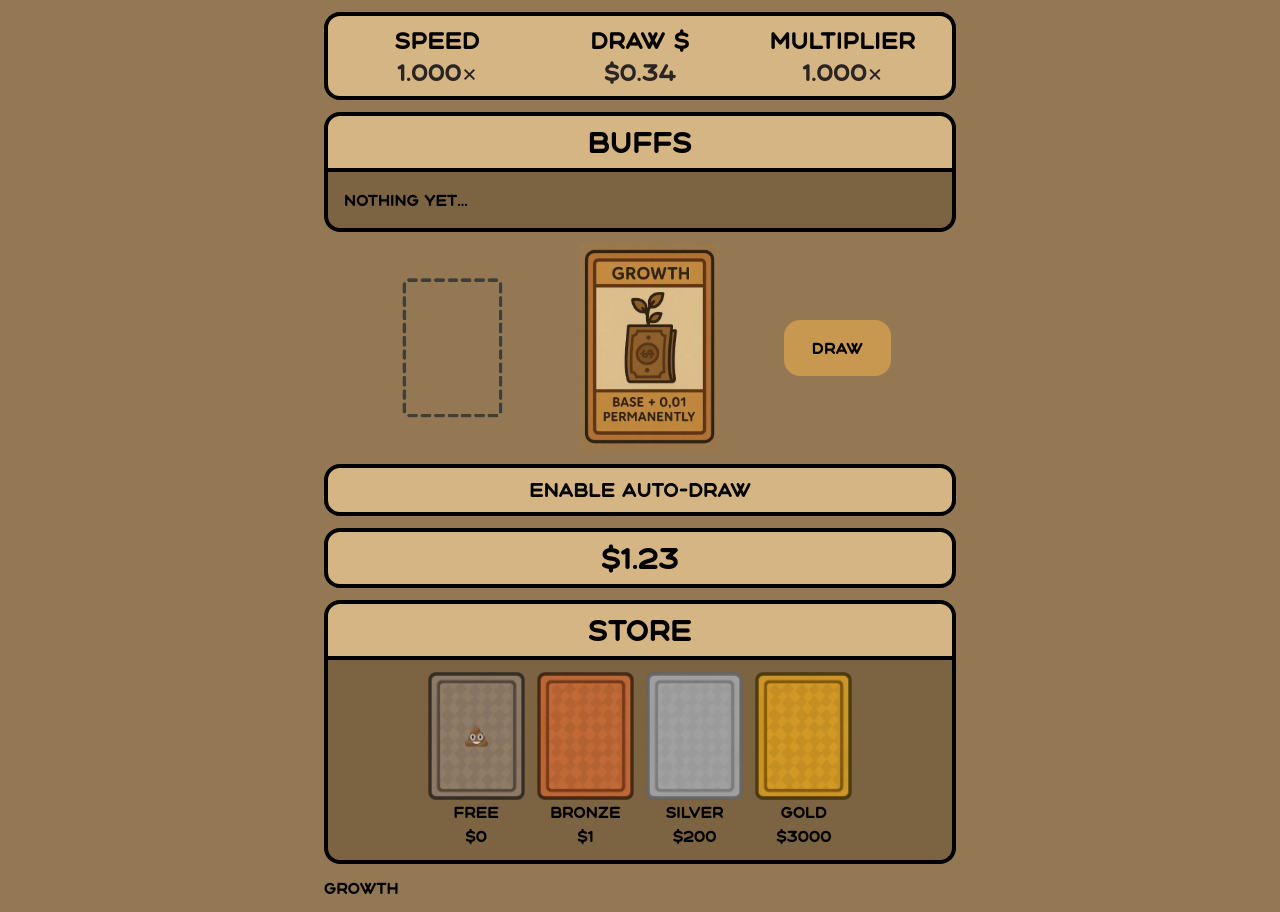
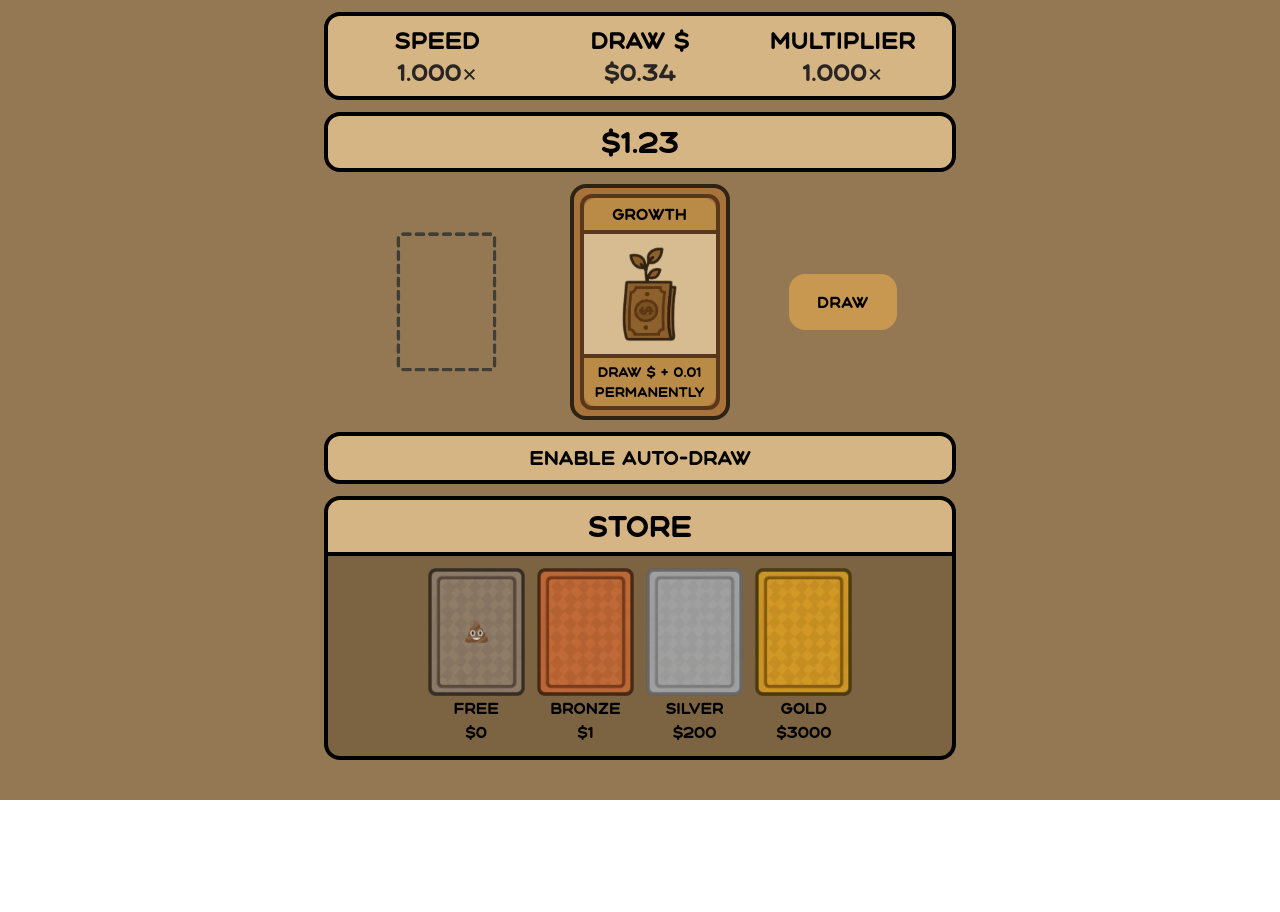
Before and after one commit to hobblyhoy/idle-roll, a React (Vite) app: page / in a window 1280 px wide. After the commit the page ends 800 px from the top, so only its background shows below. Built offline with nearby package versions, Linux system fonts and the light colour scheme.

Commit message:
wip save, got a good start to Playing Card display and logic

```diff
--- a/src/App.tsx
+++ b/src/App.tsx
@@ -2,7 +2,7 @@ import { useEffect } from 'react';
 import { useAppDispatch, useAppSelector } from './app/hooks';
 import { selectTickInterval } from './features/game/gameSlice';
 import PrimaryStats from './features/status-indicators/PrimaryStats';
-import DeckPanel from './features/game/DeckPanel';
+import DeckPanel from './features/playing-cards/DeckPanel';
 import Buffs from './features/status-indicators/Buffs';
 import MoneyIndicator from './features/status-indicators/MoneyIndicator';
 import AutoDraw from './features/status-indicators/AutoDraw';
@@ -20,23 +20,18 @@ export const App = () => {
    // }, []);
 
    return (
-      <div className="bg-light-bg">
+      <div className="min-h-screen bg-light-bg">
          <div className="grid grid-cols-12 gap-4">
             <div className="col-span-12 sm:col-start-3 sm:col-span-8 lg:col-start-4 lg:col-span-6">
                <div className="m-3 sm:mx-0 gap-3">
                   <div className="flex flex-col gap-3">
                      <PrimaryStats />
-                     <Buffs />
+                     {/* <Buffs /> */}
+                     <MoneyIndicator />
                      <DeckPanel />
                      {/* Note autodraw will actually be hidden until onlocked */}
                      <AutoDraw />
-                     <MoneyIndicator />
                      <ItemStore />
-                     <PlayingCard
-                        title="Growth"
-                        type="growth"
-                        description="Base + 0.01 Permanently"
-                     />
                   </div>
                </div>
             </div>
--- a/src/features/game/gameSlice.ts
+++ b/src/features/game/gameSlice.ts
@@ -1,6 +1,8 @@
 import type { PayloadAction } from '@reduxjs/toolkit';
 import { createAppSlice } from '../../app/createAppSlice';
 import _ from 'lodash';
+import { IPlayingCard } from './types';
+import { PrebakeGrowth, PrebakeSpeed } from '../playing-cards/PrebakedCards';
 
 export type GameSliceState = {
    tickInterval: number; // How frequently the autodraw will happen
@@ -8,6 +10,9 @@ export type GameSliceState = {
    currentBase: number; // 123 = $1.23
    currentSpeed: number; // float multiplier
    currentMultiplier: number; // float multiplier
+   cardDeck: IPlayingCard[];
+    //index of the card thats currently active. 0 is the top. -1 for empty deck.
+   activeCardIndex: number;
 };
 
 const initialState: GameSliceState = {
@@ -16,6 +21,8 @@ const initialState: GameSliceState = {
    currentBase: 34,
    currentSpeed: 1,
    currentMultiplier: 1,
+   cardDeck: [PrebakeGrowth, PrebakeSpeed],
+   activeCardIndex: 0,
 };
 
 export const gameSlice = createAppSlice({
@@ -25,6 +32,11 @@ export const gameSlice = createAppSlice({
       addMoney: create.reducer((state, action: PayloadAction<number>) => {
          state.currentMoney = state.currentMoney + action.payload;
       }),
+      addToDeck: create.reducer(
+         (state, action: PayloadAction<IPlayingCard>) => {
+            state.cardDeck = [...state.cardDeck, action.payload];
+         }
+      ),
    }),
    selectors: {
       selectTickInterval: game => game.tickInterval,
@@ -32,6 +44,7 @@ export const gameSlice = createAppSlice({
       selectCurrentBase: game => game.currentBase,
       selectCurrentSpeed: game => game.currentSpeed,
       selectCurrentMultiplier: game => game.currentMultiplier,
+      selectCurrentCard: game => game.cardDeck[game.activeCardIndex]
    },
 });
 
@@ -43,4 +56,5 @@ export const {
    selectCurrentBase,
    selectCurrentSpeed,
    selectCurrentMultiplier,
+   selectCurrentCard,
 } = gameSlice.selectors;
--- a/src/features/game/types.ts
+++ b/src/features/game/types.ts
@@ -1,10 +1,12 @@
-export interface IDice {
-   id: number;
-   history: number[];
-   currentRoll: number;
-   registeredAt: number;
-   currentRunIndex: number;
-   maxRunIndex: number;
-   totalAutoRollCount: number;
-   isWinState: boolean;
+export interface IPlayingCard extends IPlayingCardUi {
+   baseModifier: number;
+   speedModifier: number;
+   multiplierModifier: number;
+   duration: number; // Whole number milliseconds, 0 for permanent modifiers
 }
+
+export interface IPlayingCardUi {
+   title: string;
+   imageType: 'growth' | 'todo-more-options';
+   description: string;
+}
--- a/src/features/game/DeckPanel.tsx
+++ b/src/features/playing-cards/DeckPanel.tsx
@@ -1,10 +1,14 @@
+import { useAppSelector } from '../../app/hooks';
 import cardBack0 from '../../assets/card-back-0.webp';
 import cardGrowth from '../../assets/card-growth.webp';
 import IRButton from '../../design-system/IRButton';
+import { selectCurrentCard } from '../game/gameSlice';
 import { useBreakpoint } from '../viewport/useBreakpoint';
+import PlayingCard from './PlayingCard';
 
 function DeckPanel() {
    const { isMobile } = useBreakpoint();
+   const currentCard = useAppSelector(selectCurrentCard);
 
    return (
       <div>
@@ -17,7 +21,8 @@ function DeckPanel() {
                   </div>
                )}
             </div>
-            <img src={cardGrowth} alt="Played card" className="max-h-52" />
+            {/* <img src={cardGrowth} alt="Played card" className="max-h-52" /> */}
+            <PlayingCard {...currentCard} />
             {!isMobile && <IRButton>Draw</IRButton>}
          </div>
       </div>
--- a/src/features/playing-cards/PlayingCard.tsx
+++ b/src/features/playing-cards/PlayingCard.tsx
@@ -1,13 +1,30 @@
-import IRSection from '../../design-system/IRSection';
+import CardIconGrowth from '../../assets/card-icon-growth.webp';
+import { IPlayingCardUi } from '../game/types';
 
-export interface IPlayingCard {
-   title: string;
-   type: string; // TO DO lock this down
-   description: string;
-}
+function PlayingCard({ title, imageType, description }: IPlayingCardUi) {
+   const imageSrc = CardIconGrowth; // future site of switcher by icon
 
-function PlayingCard({ title, type, description }: IPlayingCard) {
-   return <div>{title}</div>;
+   return (
+      <div className="w-40 cursor-default">
+         <div className="rounded-2xl border-4 bg-card-outer-bg border-card-outer-border p-1.5">
+            <div className="rounded-xl border-4 border-card-inner-border">
+               <div className="rounded-t-xl border-b-4 border-card-inner-border bg-card-bookends-bg">
+                  <div className="h-8 flex justify-center items-center">
+                     {title}
+                  </div>
+               </div>
+               <div className="bg-card-image-bg flex justify-center">
+                  <img src={imageSrc} className="h-24 m-3" />
+               </div>
+               <div className="rounded-b-xl border-t-4 border-card-inner-border bg-card-bookends-bg">
+                  <div className="h-12 flex justify-center items-center text-center text-sm">
+                     {description}
+                  </div>
+               </div>
+            </div>
+         </div>
+      </div>
+   );
 }
 
 export default PlayingCard;
--- /dev/null
+++ b/src/features/playing-cards/PrebakedCards.ts
@@ -0,0 +1,25 @@
+import { IPlayingCard } from '../game/types';
+
+export const PrebakeGrowth: IPlayingCard = {
+   baseModifier: 1,
+   speedModifier: 0,
+   multiplierModifier: 0,
+   duration: 0,
+   title: 'Growth',
+   imageType: 'growth',
+   description: 'Draw $ + 0.01 Permanently',
+};
+
+export const PrebakeSpeed: IPlayingCard = {
+   baseModifier: 0,
+   speedModifier: 0.001,
+   multiplierModifier: 0,
+   duration: 0,
+   title: 'Faster!',
+   imageType: 'growth',
+   description: 'Speed + 0.001 Permanently',
+};
+
+// title="Growth"
+// imageType="growth"
+// description="Base + 0.01 Permanently"
--- a/src/index.css
+++ b/src/index.css
@@ -12,6 +12,11 @@
   --color-dark-bg: #7c6342;
   --color-light-standout: #d6b584;
   --color-dark-standout: #c89851;
+  --color-card-outer-border: #2e2212;
+  --color-card-inner-border: #59371b;
+  --color-card-outer-bg: #a8723b;
+  --color-card-bookends-bg: #ba8a47;
+  --color-card-image-bg: #d6bc90;
 }
 
 body {
```
Also changed, not shown: src/assets/card-icon-growth.webp (added).
